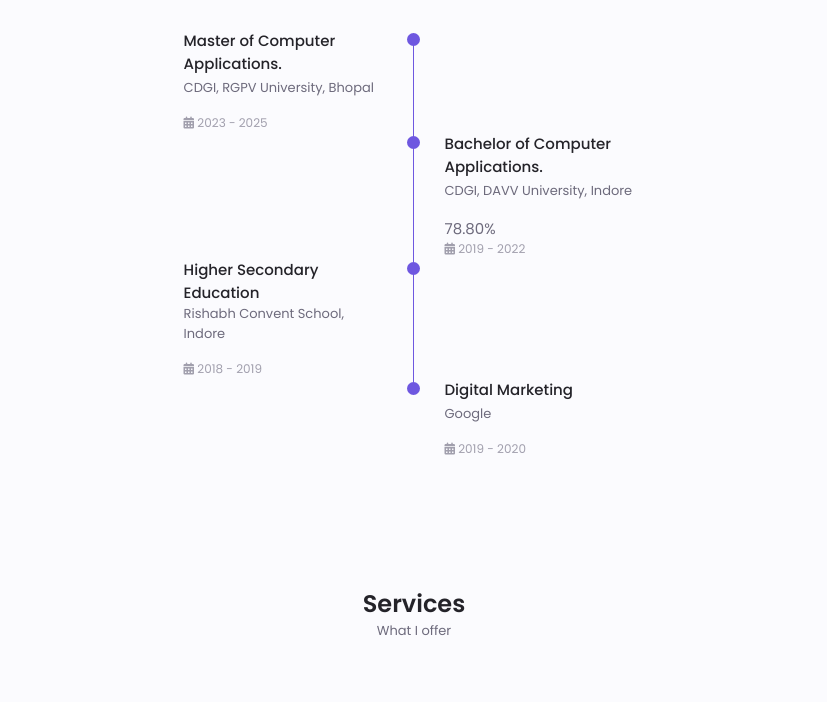
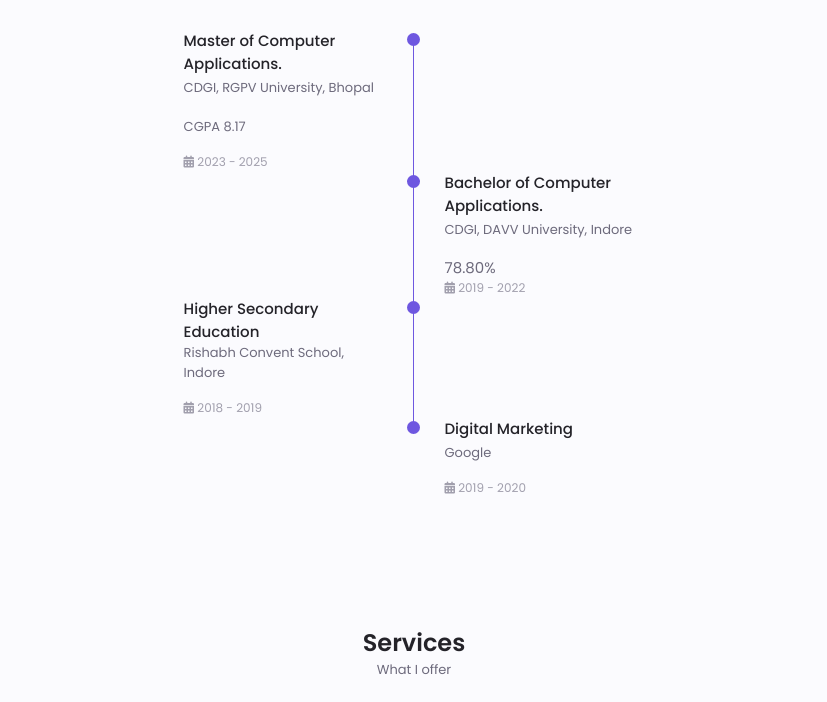
Before and after one commit to Anshul-2806/Personal-Portfolio-1, a plain HTML site: page index.html in a window 1280 px wide. Shown: the part 1853-2555 px from the top of the page, without its empty margins (226-1053 px from the left). Drawn offline with Linux system fonts and the light colour scheme.

Commit message:
Update index.html

```diff
--- a/index.html
+++ b/index.html
@@ -243,6 +243,7 @@
                   <h3 class="qualification-title">
                     Master of Computer Applications.</h3>
                   <span class="qualification-subtitle">CDGI, RGPV University, Bhopal</span>
+                  <span class="qualification-subtitle">CGPA 8.17</span>
                   <div class="qualification-date">
                     <i class="fa-solid fa-calendar-days"></i>
                     2023 - 2025
```
